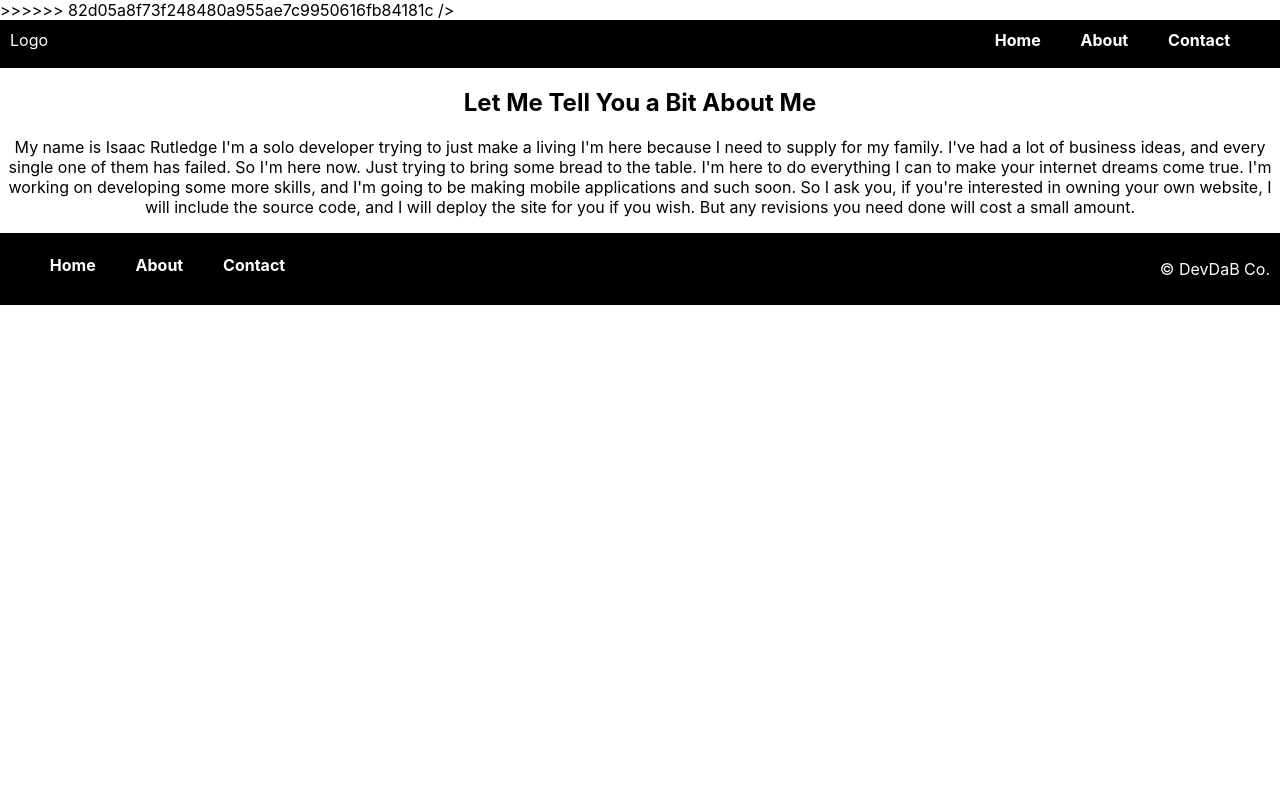
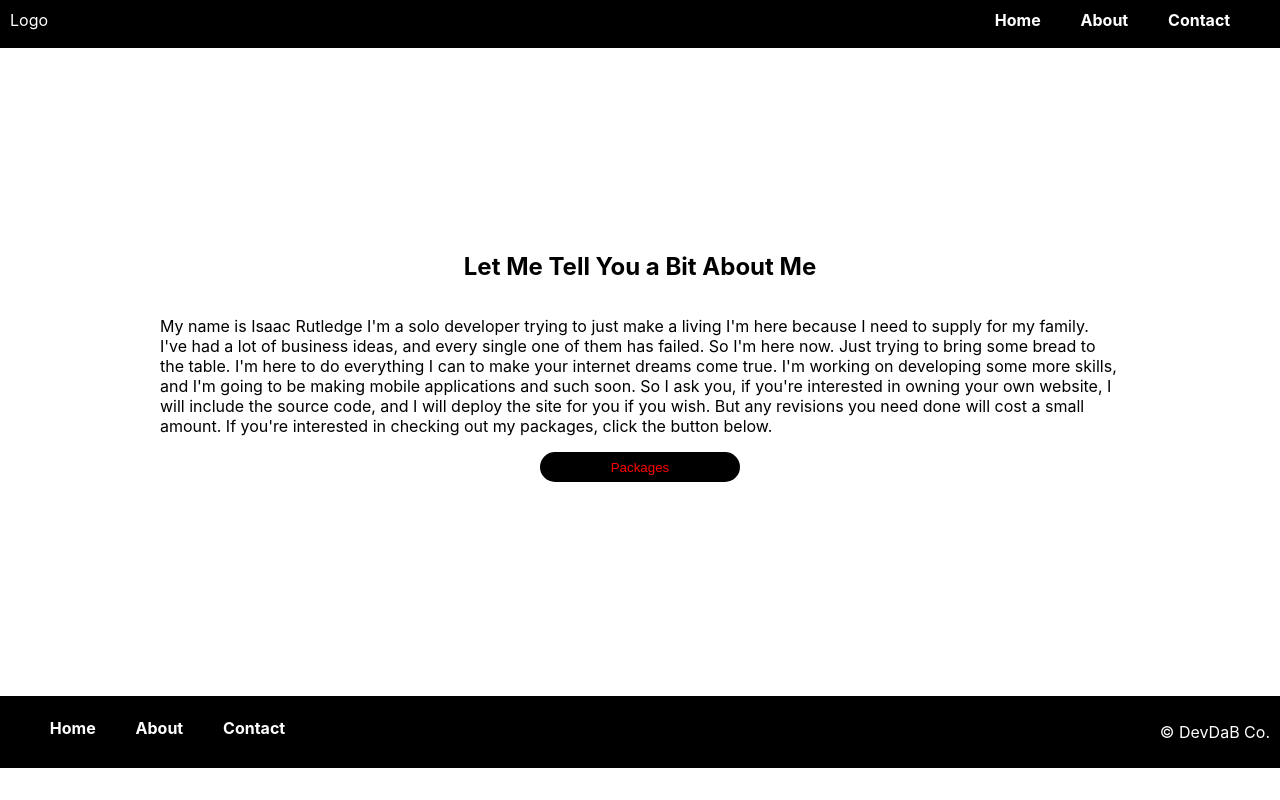
Before and after one commit to rutrut6969/advert-website, a React (Create React App) app in the folder frontend/: page /about in a window 1280 px wide. Built offline with nearby package versions, Linux system fonts and the light colour scheme.

Commit message:
finished about page

```diff
--- a/frontend/public/index.html
+++ b/frontend/public/index.html
@@ -7,11 +7,7 @@
     <meta name="theme-color" content="#000000" />
     <meta
       name="description"
-<<<<<<< HEAD
       content="DevDaB Co. Website Creation Company"
-=======
-      content="DevDaB Co. A website creation Company"
->>>>>>> 82d05a8f73f248480a955ae7c9950616fb84181c
     />
     <link rel="apple-touch-icon" href="%PUBLIC_URL%/logo192.png" />
     <link rel="manifest" href="%PUBLIC_URL%/manifest.json" />
--- a/frontend/src/App/App.css
+++ b/frontend/src/App/App.css
@@ -1,38 +1,3 @@
 .App {
-  text-align: center;
+  min-height: 100vh;
 }
-
-.App-logo {
-  height: 40vmin;
-  pointer-events: none;
-}
-
-@media (prefers-reduced-motion: no-preference) {
-  .App-logo {
-    animation: App-logo-spin infinite 20s linear;
-  }
-}
-
-.App-header {
-  background-color: #282c34;
-  min-height: 100vh;
-  display: flex;
-  flex-direction: column;
-  align-items: center;
-  justify-content: center;
-  font-size: calc(10px + 2vmin);
-  color: white;
-}
-
-.App-link {
-  color: #61dafb;
-}
-
-@keyframes App-logo-spin {
-  from {
-    transform: rotate(0deg);
-  }
-  to {
-    transform: rotate(360deg);
-  }
-}
--- a/frontend/src/App/components/about/About.js
+++ b/frontend/src/App/components/about/About.js
@@ -1,9 +1,22 @@
-import React from 'react';
+import React, { useState } from 'react';
+import { useSpring, animated } from 'react-spring';
 import './about.css';
 
 export default function About() {
+  const [buttonToggle, setButtonToggle] = useState(false);
+  const scale = useSpring({
+    transform: buttonToggle ? 'scale(1.1)' : 'scale(1.0)',
+    boxShadow: buttonToggle
+      ? '10px 10px 60px 10px rgba(0, 0, 0, 0.329)'
+      : '0px 0px 0px 0px rgb(0,0,0)',
+  });
+
+  const buttonToggled = () => {
+    setButtonToggle(!buttonToggle);
+  };
+
   return (
-    <div className='about'>
+    <div className='About'>
       <h2>Let Me Tell You a Bit About Me</h2>
       <p>
         My name is <span>Isaac Rutledge</span> I'm a solo developer trying to
@@ -15,8 +28,16 @@ export default function About() {
         applications and such soon. So I ask you, if you're interested in owning
         your own website, I will include the source code, and I will deploy the
         site for you if you wish. But any revisions you need done will cost a
-        small amount.
+        small amount. If you're interested in checking out my packages, click
+        the button below.
       </p>
+      <animated.button
+        style={scale}
+        onMouseEnter={buttonToggled}
+        onMouseLeave={buttonToggled}
+        className='button'>
+        Packages
+      </animated.button>
     </div>
   );
 }
--- a/frontend/src/App/components/about/about.css
+++ b/frontend/src/App/components/about/about.css
@@ -0,0 +1,12 @@
+.About {
+  width: 100%;
+  display: flex;
+  flex-flow: column;
+  align-items: center;
+  justify-content: center;
+  min-height: 81vh;
+}
+
+.About > p {
+  width: 75%;
+}
```
